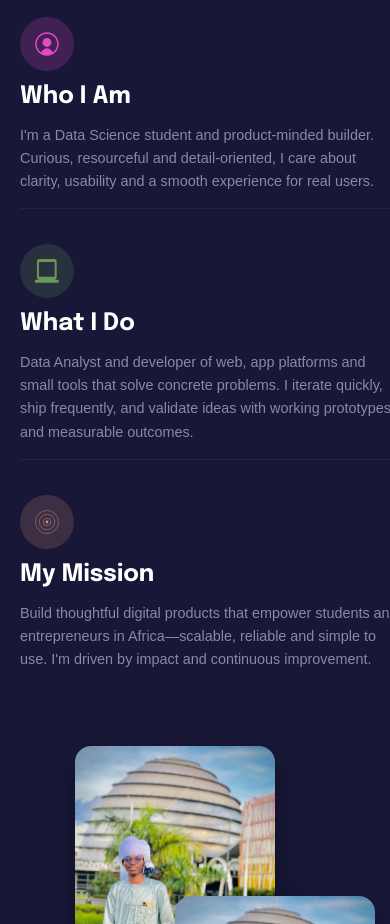
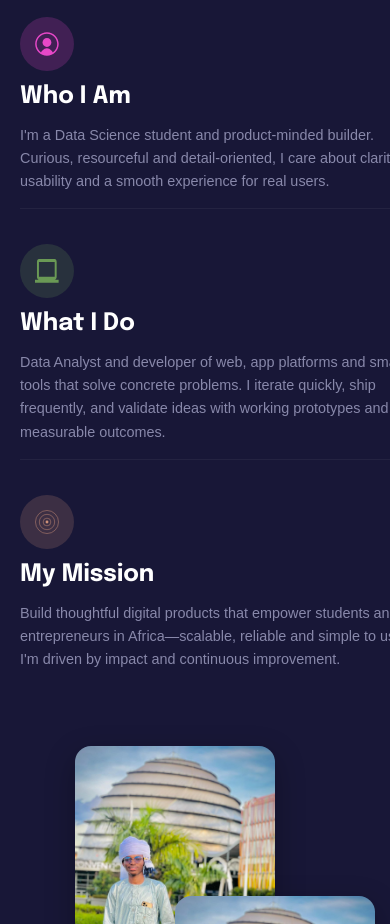
Before and after one commit to sidicksino/SidickPortfolio, a React (Vite) app: page / in a window 390 px wide. Shown: the part 1020-1944 px from the top of the page. Built offline with nearby package versions, Linux system fonts and the light colour scheme; a web font is replaced by a local one.

Commit message:
Edite hero section

```diff
--- a/src/components/about/About.css
+++ b/src/components/about/About.css
@@ -305,6 +305,6 @@
 
   .text-block p {
     font-size: 0.9rem;
-    padding-right: 20px;
+    padding-right: 5px;
   }
 }
```
